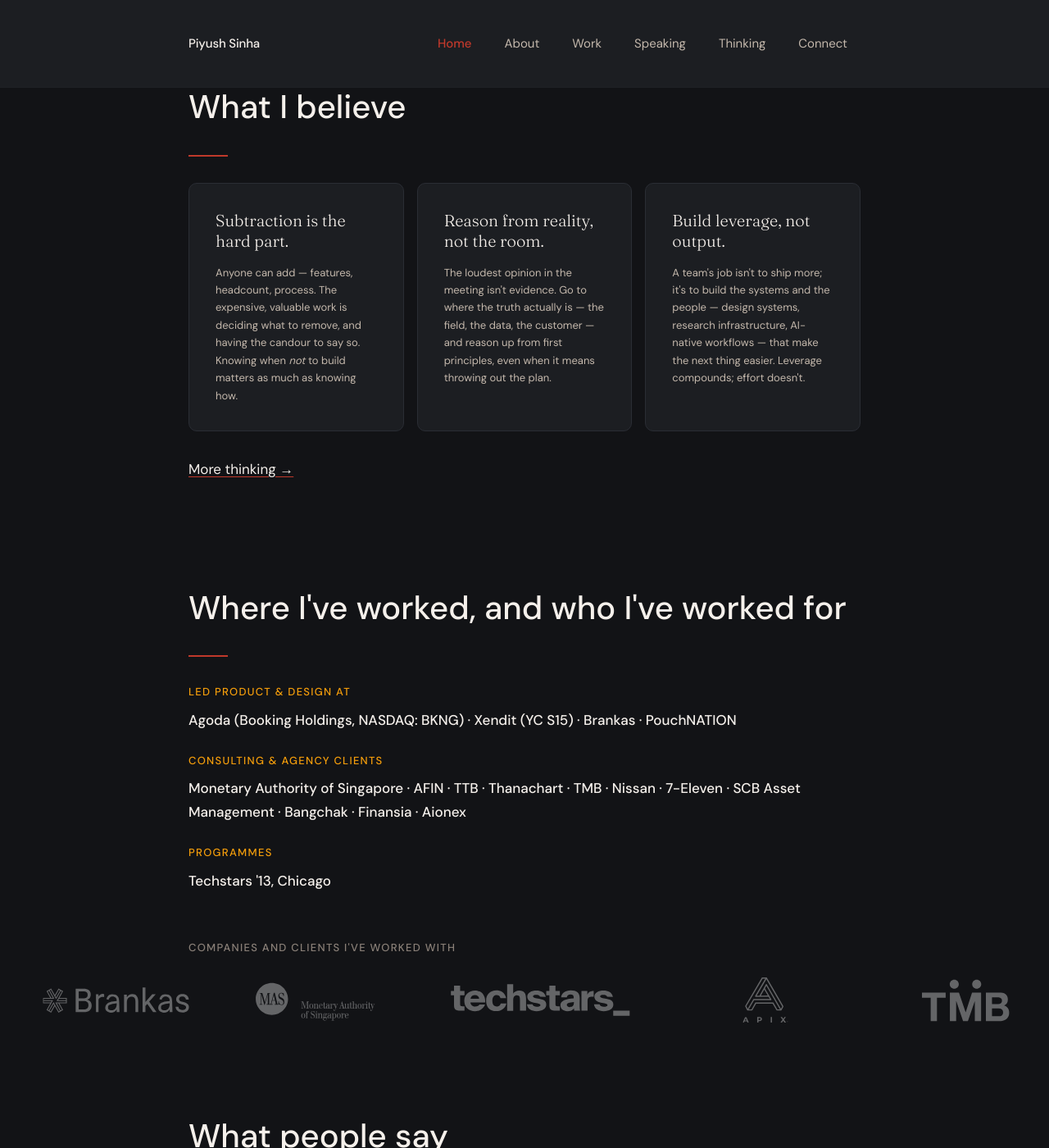
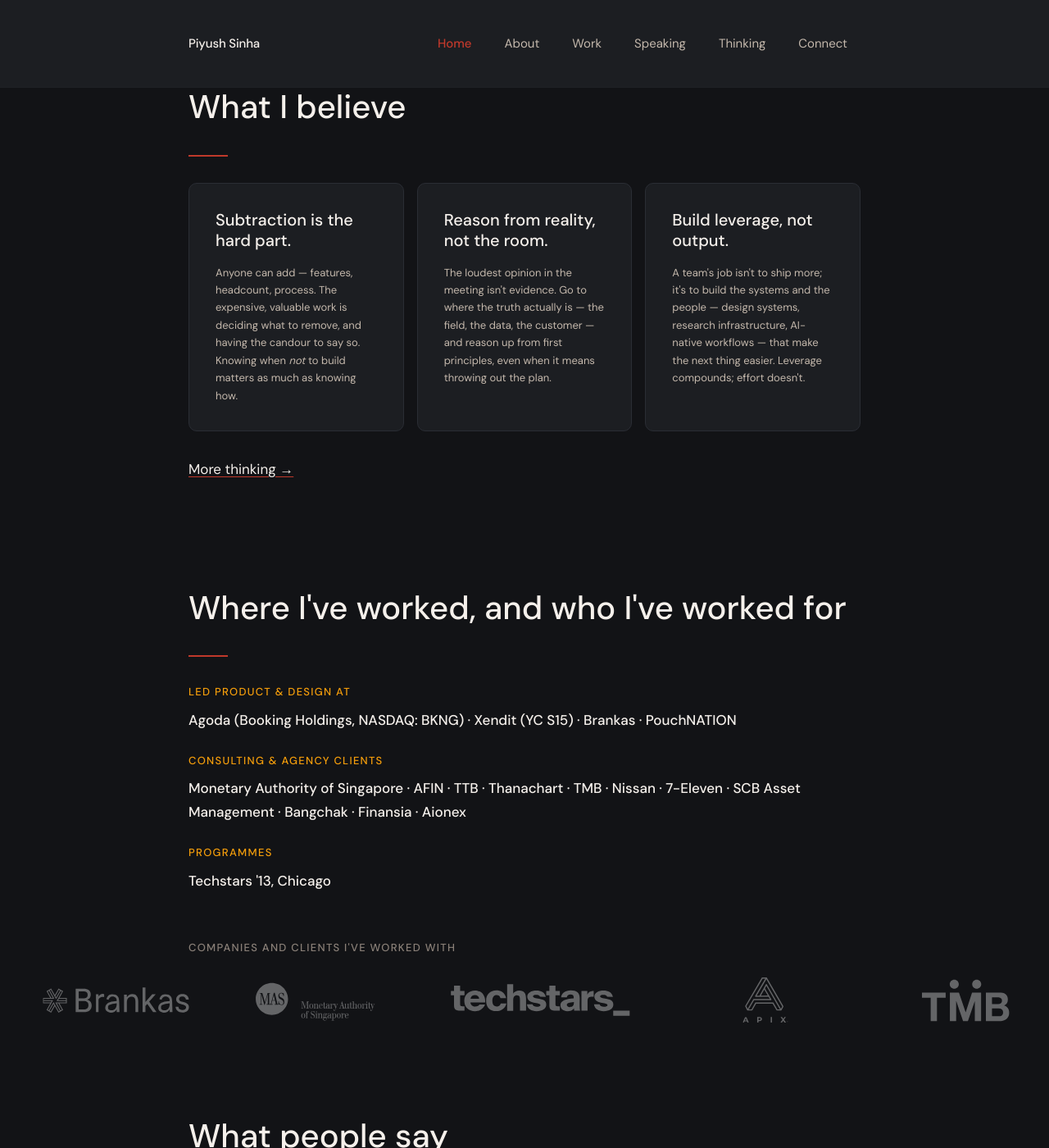
Before and after one commit to piyushsinha/piyushsinha.github.io, a Jekyll site: the page built from index.html, in a window 1280 px wide and 1400 px high, scrolled down 2526 px. Shown: the whole window at 82% size. Built offline with Jekyll 4.4.1, drawn with Linux system fonts in a browser that asks for light colours.

Commit message:
Add files via upload

```diff
--- a/assets/css/styles-v2.css
+++ b/assets/css/styles-v2.css
@@ -240,10 +240,8 @@
   padding: var(--space-4);
 }
 .belief__title {
-  font-family: var(--font-display);
-  font-weight: var(--weight-light);
   font-size: var(--font-size-h3);
-  line-height: var(--leading-tight);
+  font-weight: var(--weight-medium);
   color: var(--color-text-primary);
   margin: 0 0 var(--space-2);
 }
```
